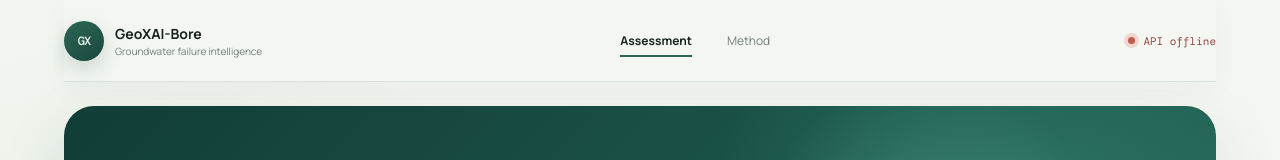
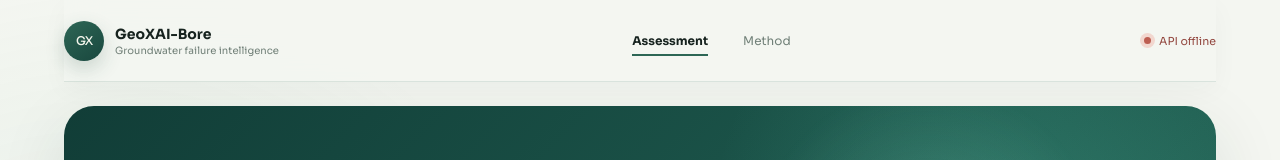
Before and after one commit to devikajan/GeoXAI-Bore, a React (Vite) app in the folder frontend/: page / in a window 1280 px wide. Shown: the top 160 px of the page. Built offline with nearby package versions, Linux system fonts and the light colour scheme; no server answers.

Commit message:
Adopt a unified premium typeface

```diff
--- a/frontend/src/index.css
+++ b/frontend/src/index.css
@@ -1,3 +1,3 @@
-@import url('https://fonts.googleapis.com/css2?family=DM+Mono:wght@400;500&family=Manrope:wght@400;500;600;700;800&display=swap');
-:root { font-family: 'Manrope', sans-serif; color: #17231f; background: #f4f3ee; font-synthesis: none; text-rendering: optimizeLegibility; -webkit-font-smoothing: antialiased; }
-* { box-sizing: border-box; } html { scroll-behavior: smooth; } body { margin: 0; min-width: 320px; background: #e9eee8; } button, input, select { font: inherit; } button, a { -webkit-tap-highlight-color: transparent; } ::selection { color: #fff; background: #2d6655; } :focus-visible { outline: 3px solid rgba(61, 151, 122, .38); outline-offset: 3px; } * { scrollbar-width: thin; scrollbar-color: #82a799 #e8ede8; } ::-webkit-scrollbar { width: 10px; } ::-webkit-scrollbar-track { background: #e8ede8; } ::-webkit-scrollbar-thumb { border: 2px solid #e8ede8; border-radius: 10px; background: #82a799; }
+@import url('https://fonts.googleapis.com/css2?family=Sora:wght@400;500;600;700;800&display=swap');
+:root { font-family: 'Sora', sans-serif; color: #17231f; background: #f4f3ee; font-synthesis: none; text-rendering: optimizeLegibility; -webkit-font-smoothing: antialiased; }
+* { box-sizing: border-box; } html { scroll-behavior: smooth; } body { margin: 0; min-width: 320px; background: #e9eee8; } body *, button, input, select, textarea { font-family: 'Sora', sans-serif !important; } button, input, select { font: inherit; } button, a { -webkit-tap-highlight-color: transparent; } ::selection { color: #fff; background: #2d6655; } :focus-visible { outline: 3px solid rgba(61, 151, 122, .38); outline-offset: 3px; } * { scrollbar-width: thin; scrollbar-color: #82a799 #e8ede8; } ::-webkit-scrollbar { width: 10px; } ::-webkit-scrollbar-track { background: #e8ede8; } ::-webkit-scrollbar-thumb { border: 2px solid #e8ede8; border-radius: 10px; background: #82a799; }
```
